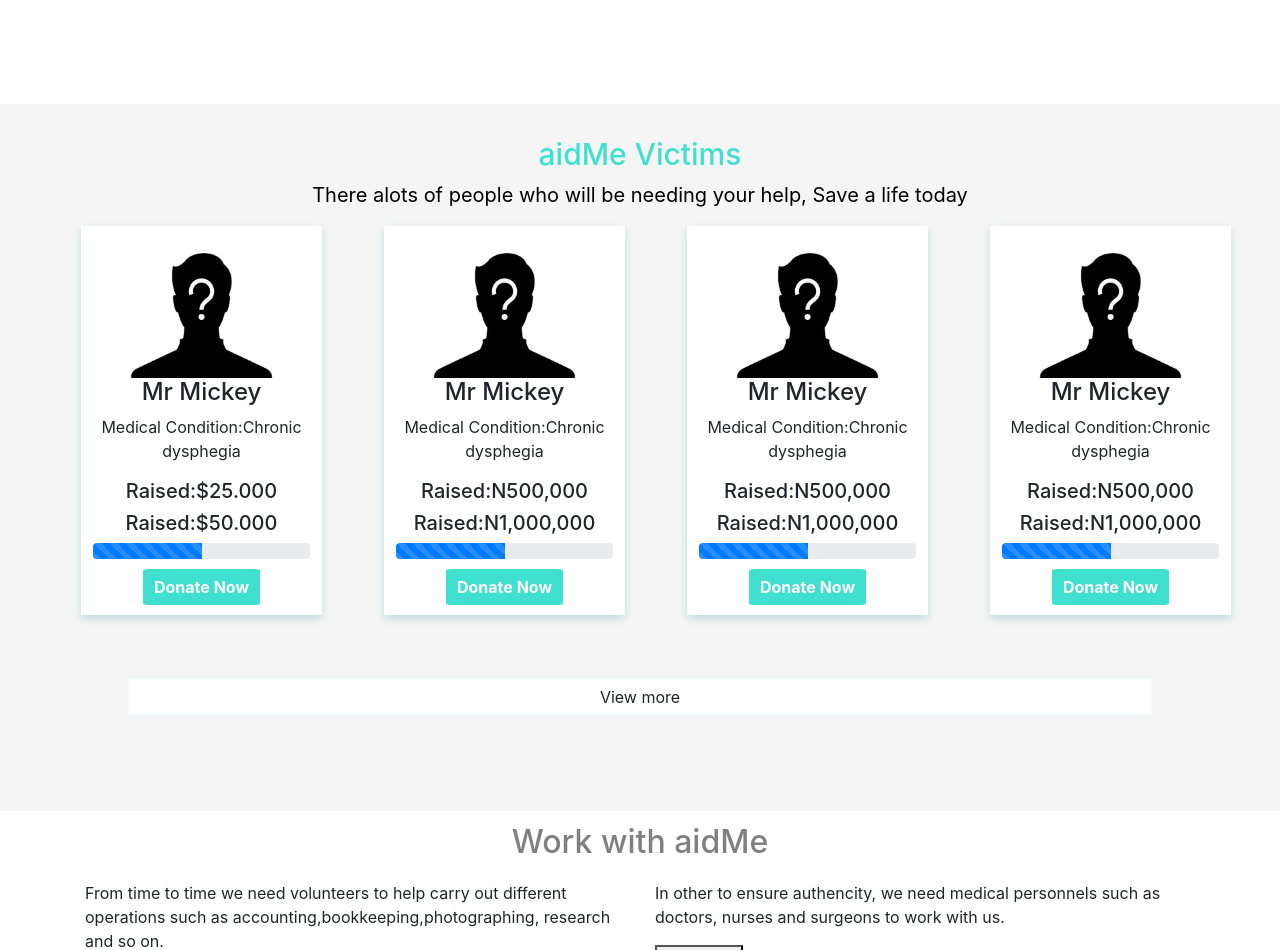
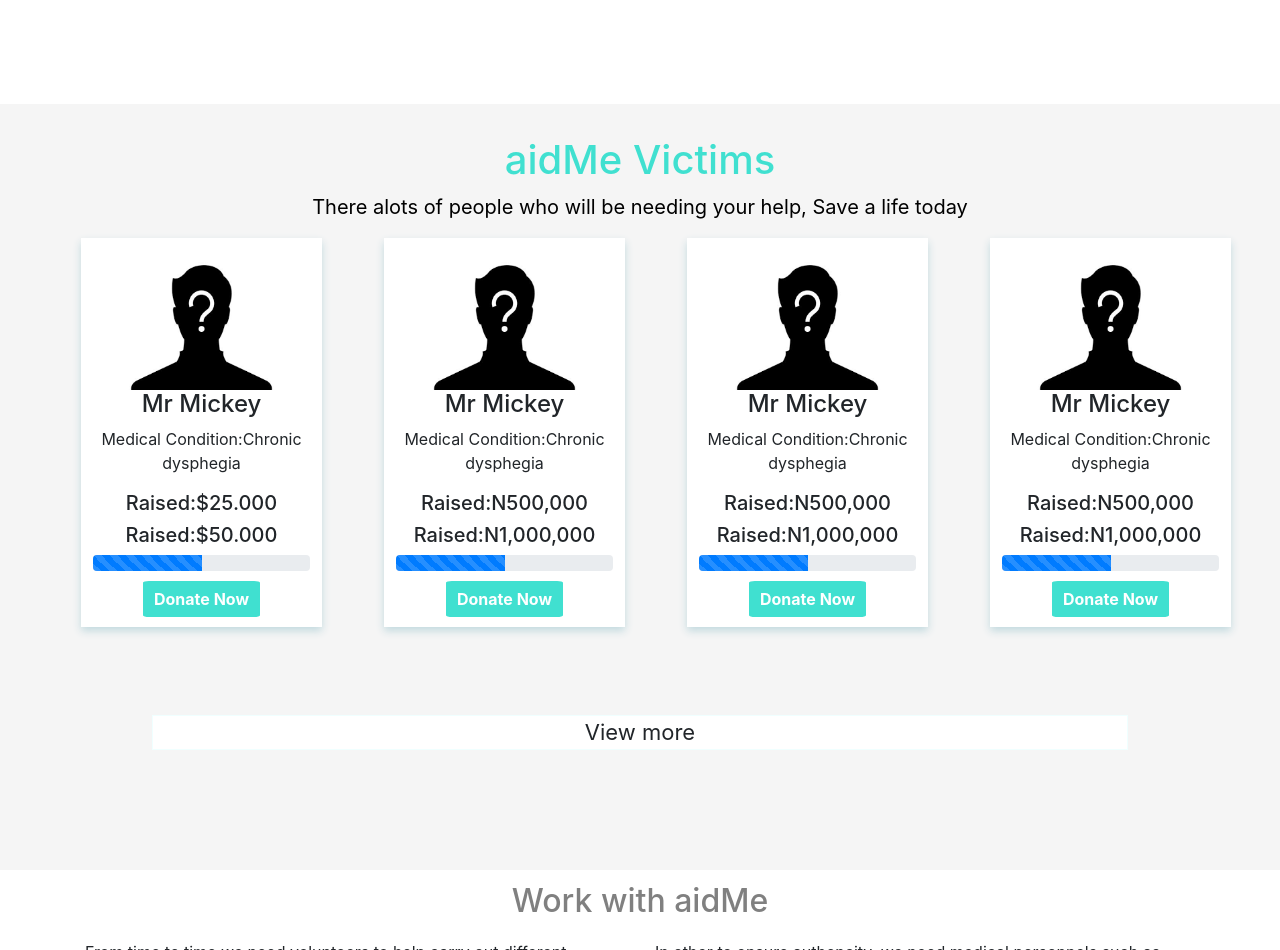
Before and after one commit to Pepzini/AIDME, a plain HTML site: page index.html in a window 1280 px wide. Shown: the part 1200-2150 px from the top of the page. Drawn offline with Linux system fonts and the light colour scheme.

Commit message:
Update style.css

```diff
--- a/css/style.css
+++ b/css/style.css
@@ -103,7 +103,7 @@ There would be comment at where it stopped*/
 .winteraideme h1{
     text-align: center;
     color: #40e0d0;
-    font-size: 30px;
+    font-size: 40px;
 }
 .winteraideme p{
     text-align: center;
@@ -161,8 +161,8 @@ There would be comment at where it stopped*/
       text-align: center;
       background-color: #fff;
       cursor: pointer;
-      padding: 5px;
-     border: 1px solid azure;
+      border: 1px solid azure;
+      font-size: 22px;
 
   }
   #volunteer{
```
